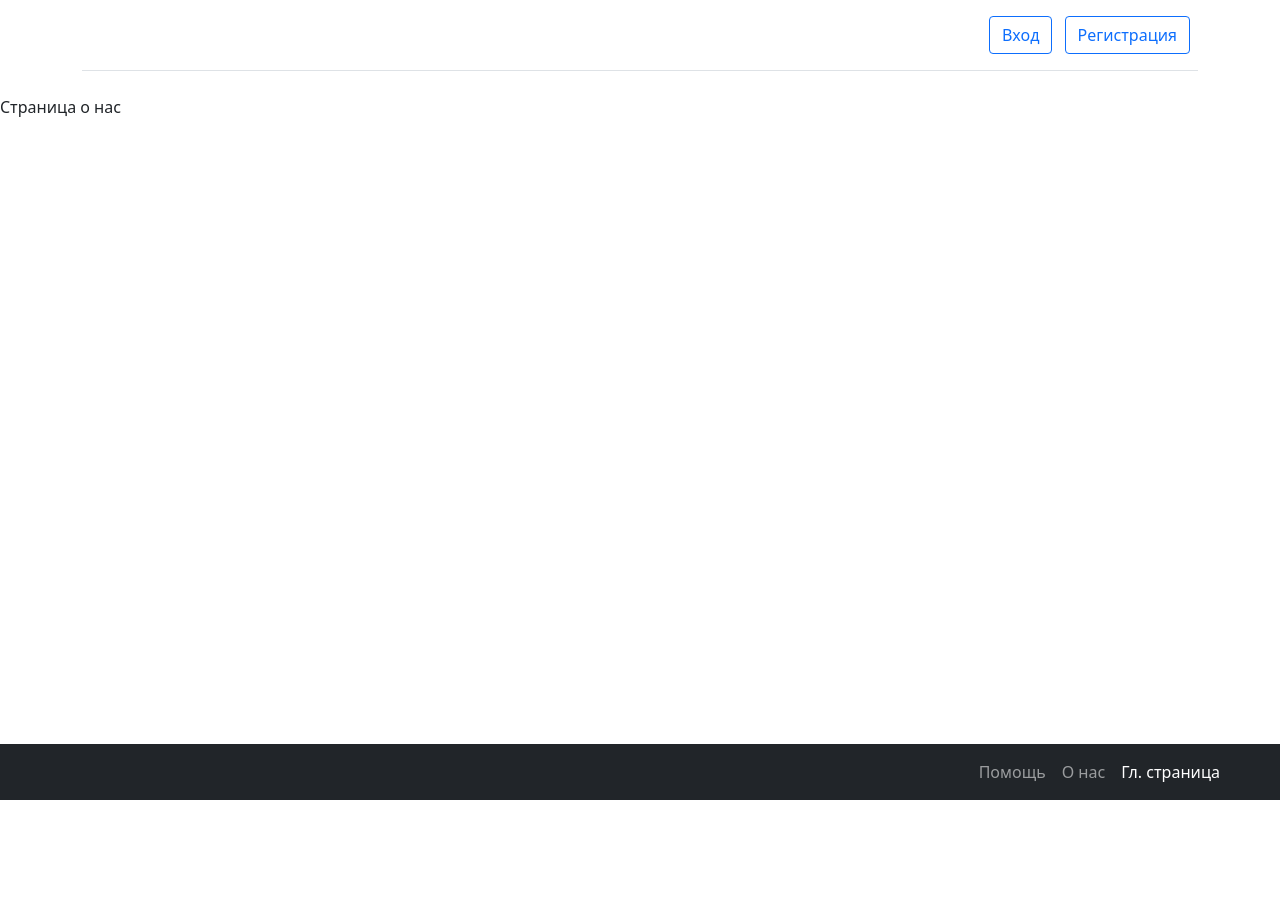
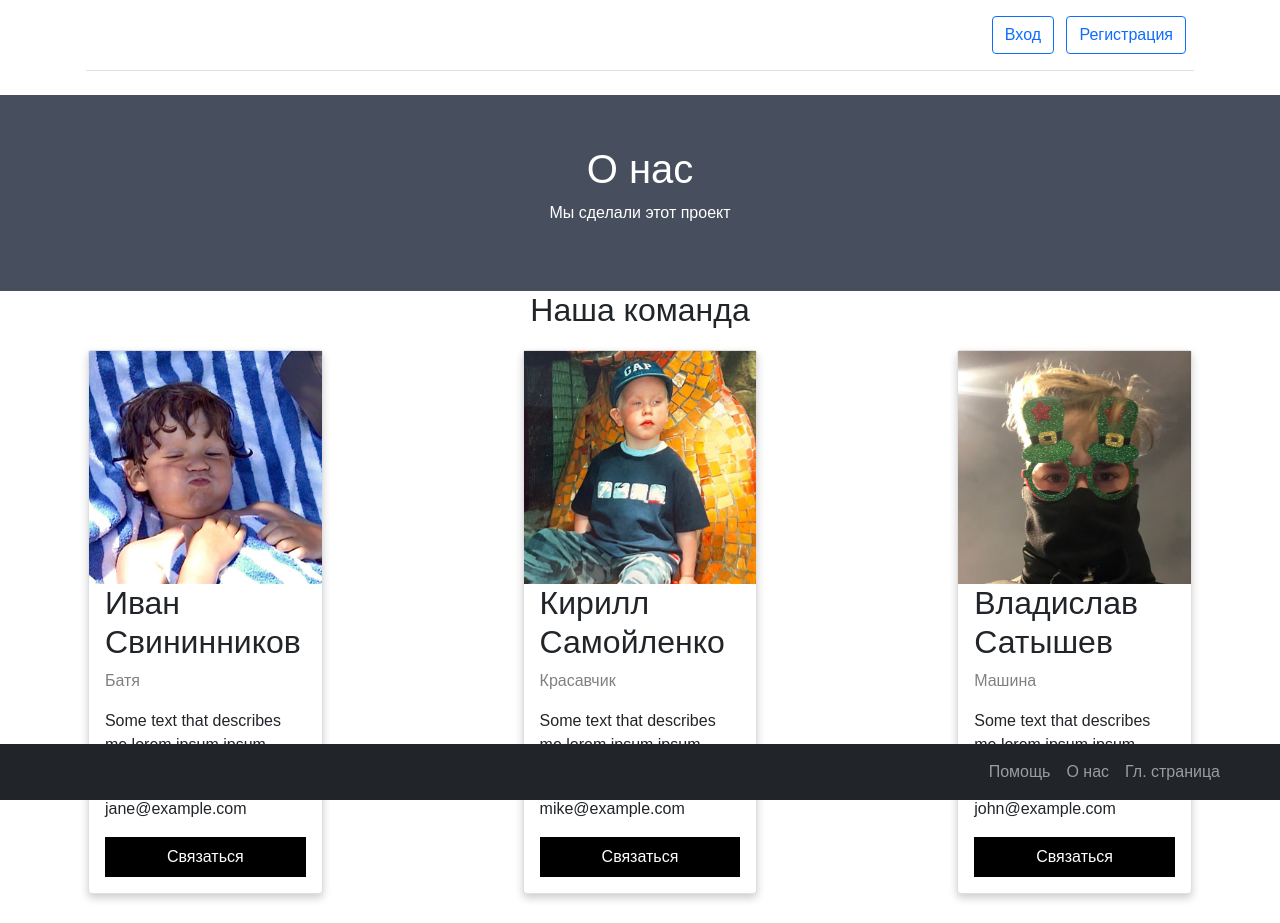
Before and after one commit to OWbI6KA/Monday, a Django app: page /about/ in a window 1280 px wide. Before the commit the page ends 800 px from the top, so only its background shows below. Run offline with Django 4.2, Linux system fonts and the light colour scheme; parts of the project's set-up code (start-up, migrations or seed data) failed here and were passed over; some libraries are stand-ins or nearby versions.

Commit message:
Сделал about page с фоточками

```diff
--- a/static/css/base.css
+++ b/static/css/base.css
@@ -30,3 +30,7 @@
 .dropdown-toggle {
   outline: 0;
 }
+
+.px-3{
+  color: #6a1a21;
+}
--- /dev/null
+++ b/static/css/base/Information_styles.css
@@ -0,0 +1,71 @@
+body {
+  font-family: Arial, Helvetica, sans-serif;
+  margin: 0;
+}
+
+html {
+  box-sizing: border-box;
+}
+
+*, *:before, *:after {
+  box-sizing: inherit;
+}
+
+.column {
+  width: 20%;
+  margin-left: auto;
+  margin-right: auto;
+  margin-bottom: 16px;
+  padding: 5px 5px;
+
+}
+
+.card {
+  box-shadow: 0 4px 8px 0 rgba(0, 0, 0, 0.2);
+  margin: 8px;
+}
+
+.about-section {
+
+  padding: 50px;
+  text-align: center;
+  background-color: #474e5d;
+  color: white;
+}
+
+.container {
+  padding: 0 16px;
+}
+
+.container::after, .row::after {
+  content: "";
+  clear: both;
+  display: table;
+}
+
+.title {
+  color: grey;
+}
+
+.button {
+  border: none;
+  outline: 0;
+  display: inline-block;
+  padding: 8px;
+  color: white;
+  background-color: #000;
+  text-align: center;
+  cursor: pointer;
+  width: 100%;
+}
+
+.button:hover {
+  background-color: #555;
+}
+
+@media screen and (max-width: 650px) {
+  .column {
+    width: 100%;
+    display: block;
+  }
+}
--- a/templates/base/about.html
+++ b/templates/base/about.html
@@ -1,4 +1,5 @@
 {% extends 'base/base.html' %}
+{% load static %}
 
 {% block reg_log %}
     <div class="container">
@@ -22,5 +23,53 @@
 
 
 {% block content %}
-    Страница о нас
+    <link rel="stylesheet " href="{% static 'css/base/Information_styles.css' %}">
+    <div class="about-section">
+  <h1>О нас</h1>
+  <p>Мы сделали этот проект</p>
+</div>
+
+<h2 style="text-align:center">Наша команда</h2>
+<div class="row">
+  <div class="column">
+    <div class="card">
+      <img src="{% static 'photos/Ivan_port.jpg' %}" alt="Иван" style="width:100%">
+      <div class="container">
+        <h2>Иван Свининников</h2>
+        <p class="title">Батя</p>
+        <p>Some text that describes me lorem ipsum ipsum lorem.</p>
+        <p>jane@example.com</p>
+        <p><button class="button">Связаться</button></p>
+      </div>
+    </div>
+  </div>
+
+  <div class="column">
+    <div class="card">
+      <img src="{% static 'photos/Kira_port.jpg' %}" alt="Кирилл" style="width:100%">
+      <div class="container">
+        <h2>Кирилл Самойленко</h2>
+        <p class="title">Красавчик</p>
+        <p>Some text that describes me lorem ipsum ipsum lorem.</p>
+        <p>mike@example.com</p>
+        <p><button class="button">Связаться</button></p>
+      </div>
+    </div>
+  </div>
+
+  <div class="column">
+    <div class="card">
+      <img src="{% static 'photos/Vlad_port.jpg' %}" alt="Влад" style="width:100%">
+      <div class="container">
+        <h2>Владислав Сатышев</h2>
+        <p class="title">Машина</p>
+        <p>Some text that describes me lorem ipsum ipsum lorem.</p>
+        <p>john@example.com</p>
+        <p><button class="button">Связаться</button></p>
+      </div>
+    </div>
+  </div>
+</div>
+
+
 {% endblock %}
--- a/templates/base/base.html
+++ b/templates/base/base.html
@@ -16,19 +16,6 @@
 
 </head>
 <body>
-{#<div class="container">#}
-{#    <header class="d-flex flex-wrap align-items-center justify-content-center justify-content-md-between py-3 mb-4 border-bottom">#}
-{#        <a href="/" class="d-flex align-items-center col-md-3 mb-2 mb-md-0 text-dark text-decoration-none">#}
-{#            <svg class="bi me-2" width="40" height="32" role="img" aria-label="Bootstrap">#}
-{#                <use href="#bootstrap"></use>#}
-{#            </svg>#}
-{#        </a>#}
-{#        <div class="col-md-3 text-end">#}
-{#            <a class="btn btn-outline-primary me-2" href="{% url 'accounts:login' %}">Вход</a>#}
-{#            <a class="btn btn-outline-primary me-2" href="{% url 'accounts:register' %}">Регистрация</a>#}
-{#        </div>#}
-{#    </header>#}
-{#</div>#}
 {% block reg_log %}{% endblock %}
 
 {% block content %}{% endblock %}
@@ -40,7 +27,7 @@
         <div class="collapse navbar-collapse" id="navbarCollapse">
             <ul class="navbar-nav">
                 <li class="nav-item ">
-                    <a class="nav-link active" aria-current="page" href="{% url 'home_page:home' %}">Гл. страница</a>
+                    <a class="nav-link " aria-current="page" href="{% url 'home_page:home' %}">Гл. страница</a>
                 </li>
                 <li class="nav-item">
                     <a class="nav-link" href="{% url 'home_page:about' %}">О нас</a>
```
Also changed, not shown: templates/accounts/login.html (+17 -1 lines), templates/base/help.html (+24 -21 lines), static/photos/Ivan_port.jpg (added), static/photos/Kira_port.jpg (added), static/photos/Vlad_port.jpg (added).
